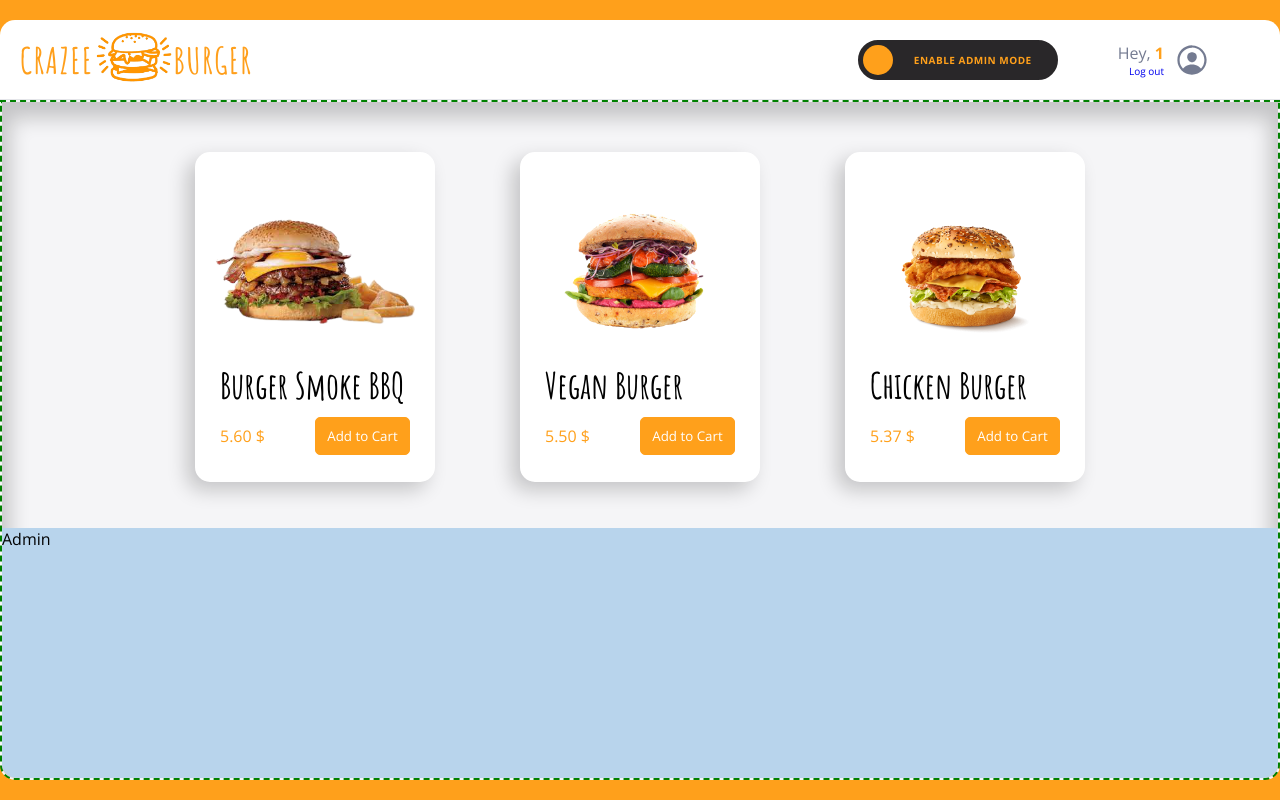
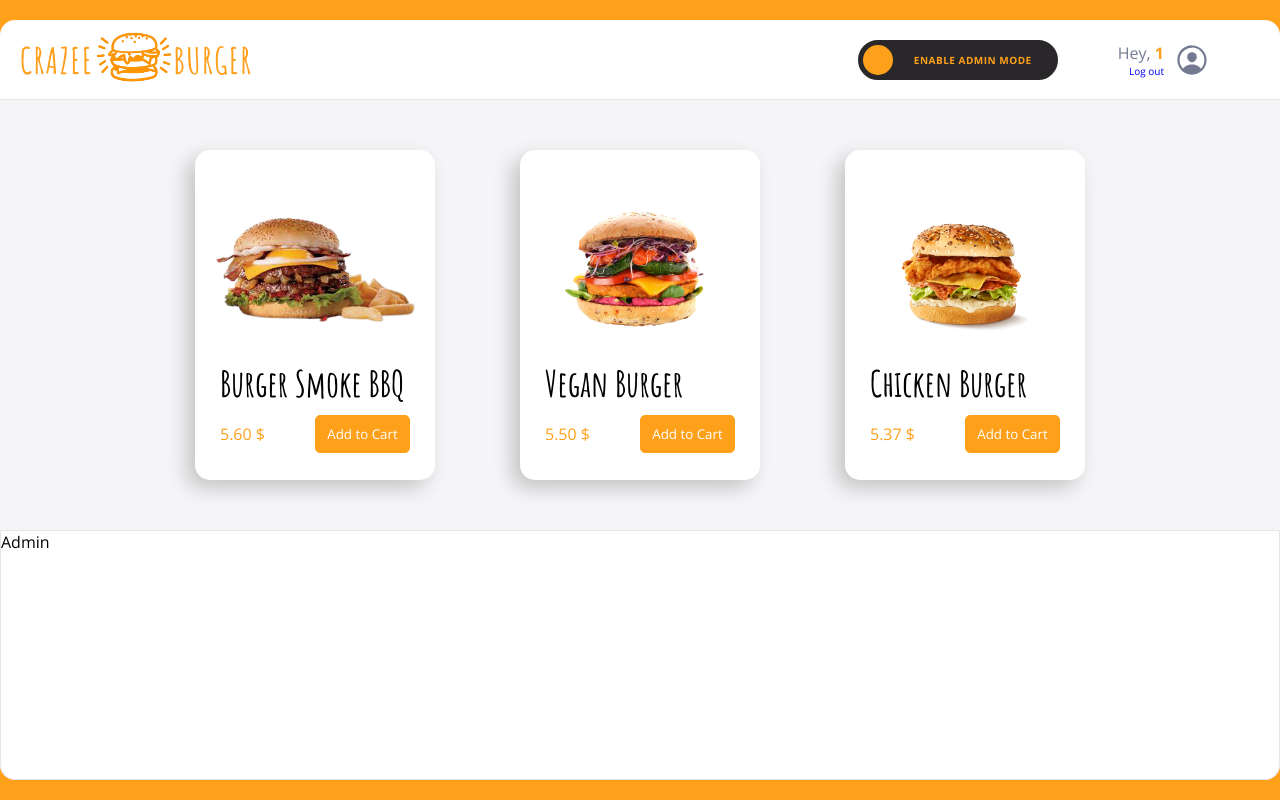
Before and after one commit to ahmedbouras/burger-store, a React (Vite) app: page /order/1 in a window 1280 px wide. Built offline with nearby package versions, Linux system fonts and the light colour scheme; grey boxes are pictures that could not be loaded.

Commit message:
🚚 F07: Move Admin part into Admin component

```diff
--- /dev/null
+++ b/src/components/pages/order/Main/Admin/Admin.jsx
@@ -0,0 +1,20 @@
+import styled from "styled-components";
+import theme from "../../../../../theme";
+
+export default function Admin() {
+  return <AdminStyled>Admin</AdminStyled>;
+}
+
+const AdminStyled = styled.div`
+  position: absolute;
+  bottom: 0;
+  right: 0;
+  left: 0;
+  background-color: ${theme.colors.white};
+  height: 250px;
+  border-bottom-left-radius: ${theme.borderRadius.extraRound};
+  border-bottom-right-radius: ${theme.borderRadius.extraRound};
+  border: 1px solid ${theme.colors.greyLight};
+  box-shadow: ${theme.borderRadius.subtle};
+
+`;
--- a/src/components/pages/order/Main/Main.jsx
+++ b/src/components/pages/order/Main/Main.jsx
@@ -3,6 +3,7 @@
 import Card from "../../../reusable-ui/Card";
 import { fakeMenu } from "../../../../fakeData/fakeMenu";
 import { useState } from "react";
+import Admin from "./Admin/Admin";
 
 export default function Main() {
   const [products, setProducts] = useState(fakeMenu);
@@ -21,7 +22,7 @@
             />
           ))}
         </div>
-        <div className="admin">Admin</div>
+        <Admin />
       </div>
     </MainStyled>
   );
@@ -33,11 +34,9 @@
   /* flex: 1; */
   height: calc(95vh - 10vh);
   background-color: ${theme.colors.background_white};
-  box-shadow: 0px 8px 20px 8px rgba(0, 0, 0, 0.2) inset;
+  box-shadow: ${theme.borderRadius.strong};
   border-bottom-left-radius: ${theme.borderRadius.extraRound};
   border-bottom-right-radius: ${theme.borderRadius.extraRound};
-
-  border: 2px green dashed;
 
   /* .basket {
     background-color: pink;
@@ -60,15 +59,5 @@
         display: none; // TODO : Verify if it's necessary
       }
     }
-    .admin {
-      position: absolute;
-      bottom: 0;
-      right: 0;
-      left: 0;
-      background-color: #b8d4ec;
-      height: 250px;
-      border-bottom-left-radius: ${theme.borderRadius.extraRound};
-      border-bottom-right-radius: ${theme.borderRadius.extraRound};
-    }
   }
 `;
--- a/src/theme/index.js
+++ b/src/theme/index.js
@@ -58,7 +58,10 @@
   extraRound: "15px",
   circle: "50%",
 };
-const shadows = {};
+const shadows = {
+  subtle: "0px -6px 8px -2px rgba(0, 0, 0, 0.1)",
+  strong: "0px 8px 20px 8px rgba(0, 0, 0, 0.2) inset"
+};
 
 const theme = {
   colors,
```
